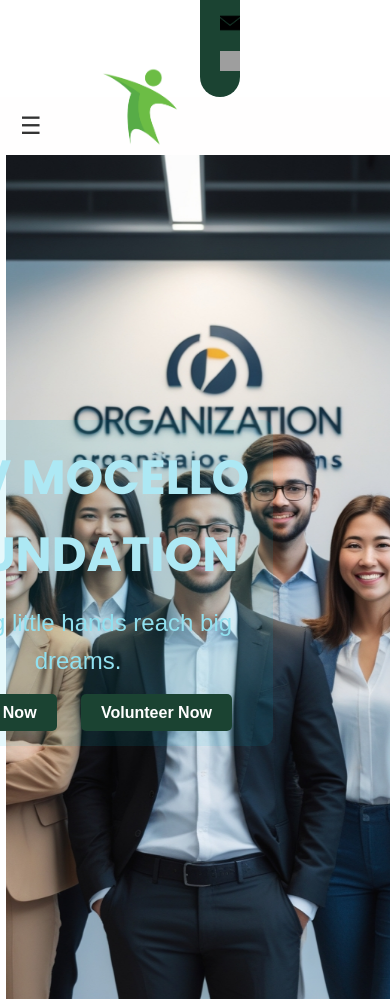
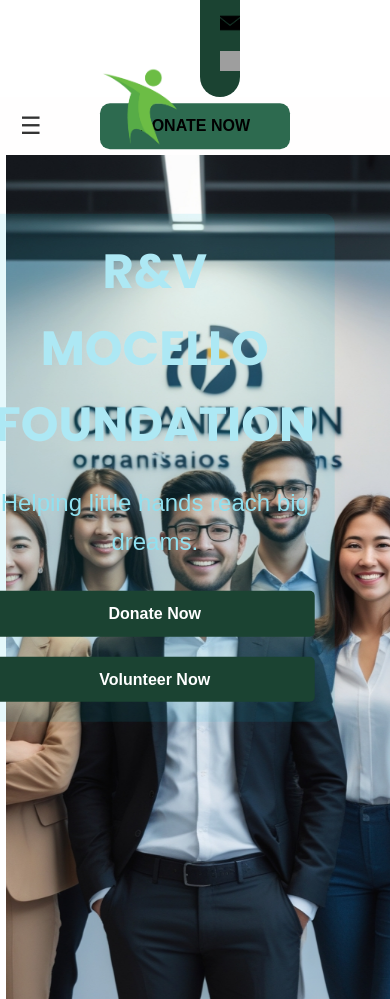
Before and after one commit to drei008/rvfoundation, a plain HTML site: page index.html in a window 390 px wide. Shown: the top 999 px of the page. Drawn offline with Linux system fonts and the light colour scheme; grey boxes are pictures that could not be loaded.

Commit message:
update index and css

```diff
--- a/index.html
+++ b/index.html
@@ -41,7 +41,7 @@
     <a href="get-involved.html">Get Involved</a>
     <a href="contact.html">Contact</a>
     <a href="gallery.html">Gallery</a>
-    <div class="dnt">
+  </div>  <div class="dnt">
       <a href="donate.html" class="btn">Donate Now</a>
     </div>
   </div>
--- a/styles.css
+++ b/styles.css
@@ -99,11 +99,38 @@ nav a {
   font-weight: bold;
 }
 
+/* Responsive Design for Mobile */
+@media (max-width: 768px) {
+  .hero {
+    height: auto;
+    padding: 60px 20px;
+  }
+
+  .hero h1 {
+    font-size: 2rem;
+  }
+
+  .hero p {
+    font-size: 1.2rem;
+  }
+
+  .cta {
+    flex-direction: column;
+    gap: 10px;
+  }
+
+  .cta .btn {
+    width: 100%;
+    text-align: center;
+  }
+}
+
 /* Hamburger Menu for Mobile */
 @media (max-width: 768px) {
   .menu-icon {
     display: block;
   }
+
 
   .nav-links {
     display: none;
@@ -156,10 +183,13 @@ nav .dnt {
   display: flex;
   align-items: center;
   justify-content: center;
+  justify-content: center;
   color: #fff;
   text-align: center;
   position: relative;
   overflow: hidden;
+  background-size: cover;
+  padding: 20ox;
 
 }
 
@@ -190,9 +220,10 @@ nav .dnt {
 
 /* Keep Hero Content Always Visible */
 .hero-content {
-  position: absolute;
+  position: relative;
+  max-width: 800px;
   top: 20%;
-  left: 20%;
+  left: 40%;
   transform: translate(-50%, -50%);
   text-align: center;
   color: #ade8f4;
@@ -200,6 +231,7 @@ nav .dnt {
   background: rgba(9, 186, 217, 0.1); /* Optional: Adds contrast */
   padding: 20px;
   border-radius: 10px;
+  margin: 0 auto;
 }
 
 .hero-content .cm {
@@ -228,26 +260,22 @@ nav .dnt {
   animation-delay: 8s;
 }
 
-/* Hero Content */
-.hero-content {
-  position: relative;
-  z-index: 2;
-}
-
 .hero h1 {
   font-family: 'poppins', sans-serif;
   font-size: 3rem;
-  margin-bottom: 10px;
+  margin-bottom: 20px;
 }
 
 .hero p {
   font-size: 1.5rem;
-  margin-bottom: 20px;
-  font-family: Arial, Helvetica, sans-serif
+  margin-bottom: 30px;
+  font-family: Arial, Helvetica, sans-serif;
 }
 
-.hero .cta {
-  margin-top: 20px;
+.cta {
+  display: flex;
+  justify-content: center;
+  gap: 20px;
 }
 
 .hero .btn {
@@ -256,8 +284,8 @@ nav .dnt {
   padding: 10px 20px;
   text-decoration: none;
   border-radius: 5px;
-  margin: 0 10px;
   font-weight: bold;
+  transition: background 0.3s ease;
 }
 
 .hero .btn:hover {
```
